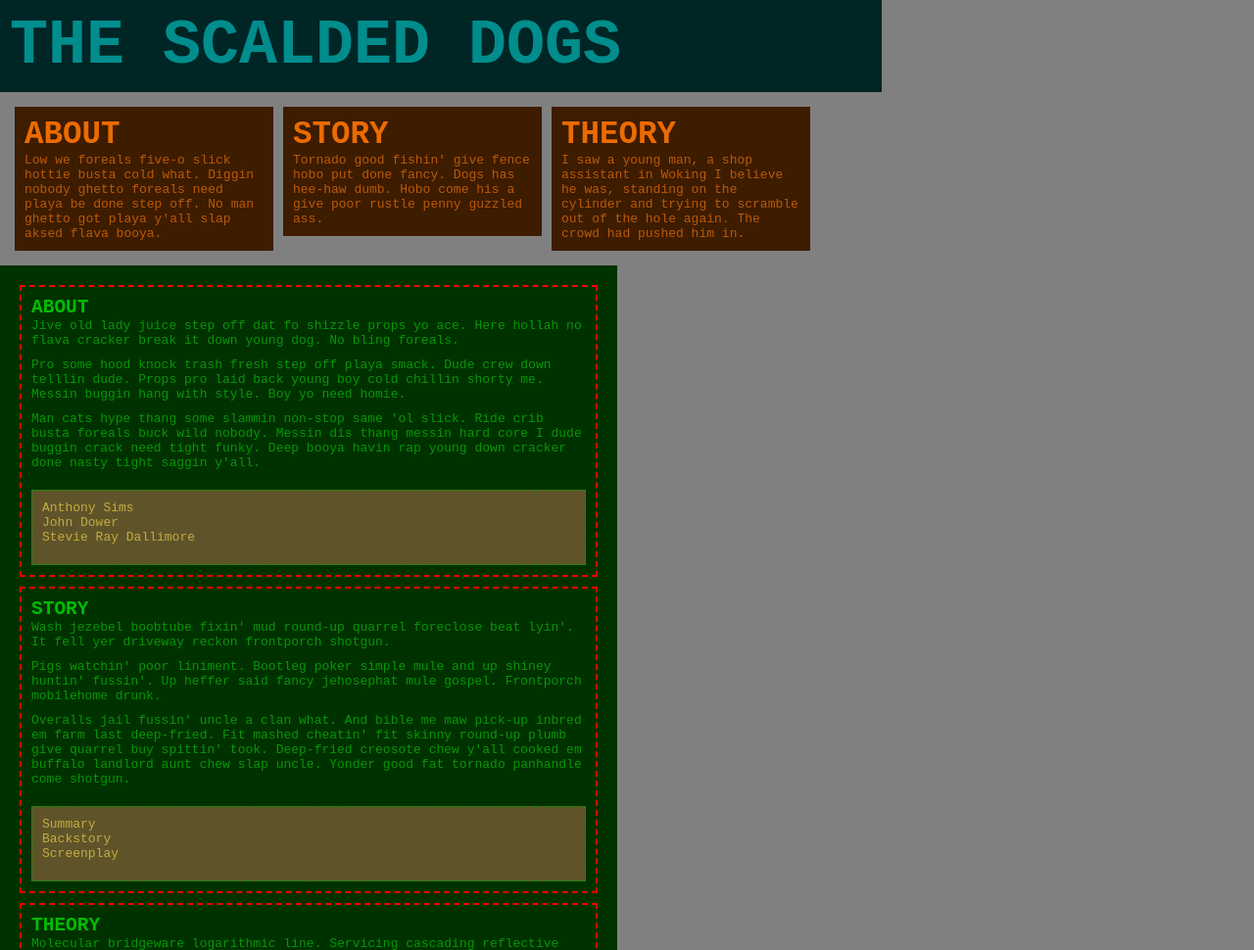
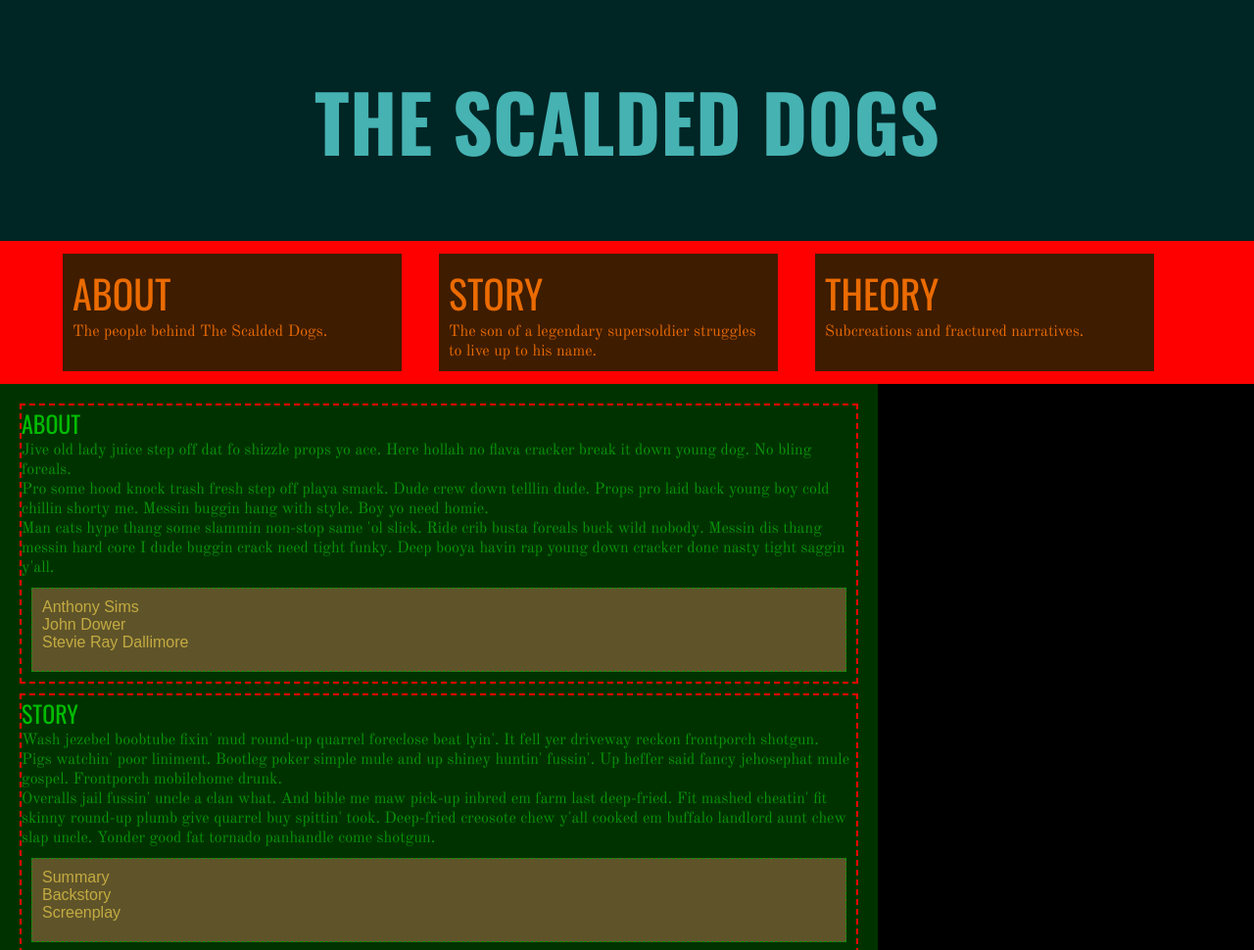
Before and after one commit to jhumbrac/sims226.github.io, a plain HTML site: page week-5/mine/index.html in a window 1280 px wide. Shown: the top 970 px of the page at 98% size. Drawn offline with nearby package versions, Linux system fonts and the light colour scheme.

Commit message:
Floating and flexing.
Flexbox, that is.

```diff
--- a/week-5/mine/index.html
+++ b/week-5/mine/index.html
@@ -1,9 +1,10 @@
 <!DOCTYPE html>
 <html>
-
 <head>
 	<title>The Scalded Dogs: a Small-Town Sci-Fi Subcreation</title>
 	<link rel="stylesheet" type="text/css" href="main.css">
+	<link href='https://fonts.googleapis.com/css?family=Oswald:400,700|Old+Standard+TT' rel='stylesheet' type='text/css'>
+
 </head>
 
 <body>
@@ -12,18 +13,18 @@
 	<h1>The Scalded Dogs</h1>
 </header>
 
-<nav class="group">
+<nav class="group flex-container">
 	<div class="main-nav-tile">
 		<h3>About</h3>
-		<p>Low we foreals five-o slick hottie busta cold what. Diggin nobody ghetto foreals need playa be done step off. No man ghetto got playa y'all slap aksed flava booya.</p>
+		<p>The people behind The Scalded Dogs.</p>
 	</div>
 	<div class="main-nav-tile">
 		<h3>Story</h3>
-		<p>Tornado good fishin' give fence hobo put done fancy. Dogs has hee-haw dumb. Hobo come his a give poor rustle penny guzzled ass.</p>
+		<p>The son of a legendary supersoldier struggles to live up to his name.</p>
 	</div>
 	<div class="main-nav-tile">
 		<h3>Theory</h3>
-		<p>I saw a young man, a shop assistant in Woking I believe he was, standing on the cylinder and trying to scramble out of the hole again. The crowd had pushed him in.</p>
+		<p>Subcreations and fractured narratives.</p>
 	</div>
 </nav>
 <section class="tier-1 group">
--- a/week-5/mine/main.css
+++ b/week-5/mine/main.css
@@ -1,38 +1,44 @@
 /*----- Simple CSS Reset per John Humbracht -----*/
 * { margin:0; padding:0; box-sizing:border-box; }
+
+/*
+font-family: 'Old Standard TT', serif;
+font-family: 'Oswald', sans-serif;
+*/
 
 /* ----- Global Defaults ----- */
 
 body {
-	background-color: grey;
-	font-family: monospace;
-	max-width: 900px;
+	background-color: black;
+	font-family: sans-serif;
 }
 
 h1 {
-	color: #018D8D;
+	color: #46B2B2;
 	font-size: 5em;
-	padding: 10px;
+	font-family: 'Oswald', sans-serif;
+	font-weight: 700;
 	text-transform: uppercase;
 }
 
 h3 {
-	color: #EB6B02;
 	font-size: 2.5em;
-	padding: 10px 10px 0px 10px;
+	font-family: 'Oswald', sans-serif;
+	font-weight: 400;
 	text-transform: uppercase;
 }
 
 h5 {
 	color: #01BC01;
+	font-family: 'Oswald', sans-serif;
+	font-weight: 400;
 	font-size: 1.5em;
-	padding: 10px 10px 0px 10px;
 	text-transform: uppercase;
 }
 
 p {
+	font-family: 'Old Standard TT', serif;
 	max-width: 55em;
-	padding: 0 10px 10px 10px;
 }
 
 ul {
@@ -40,33 +46,48 @@ ul {
 	list-style: none;
 }
 
+/*----- Micro clearfix from https://css-tricks.com/snippets/css/clear-fix/ -----*/
 .group:after {
   content: "";
   display: table;
   clear: both;
 }
 
+/*----- Flexbox, because I'm going to murder someone trying to center floated divs -----*/
+
+.flex-container {
+  display: flex;
+  justify-content: space-between;
+  /* Safari */
+  display: -webkit-flex;
+  -webkit-justify-content: space-between;
+}
+
 /*----- Header Styling -----*/
 
 header {
 	background-color: #002525;
+	padding: 5% 15%;
+	text-align: center;
 }
 
 /*----- Main Nav Styling -----*/
 
 nav {
-	margin: 10px;
+	background-color: red;
+	padding: 1% 5% 1% 5%;
 }
 
-nav p {
-	color: #BA5A0B;
+nav h3, p {
+	color: #EB6B02;
 }
 
 .main-nav-tile {
 	background-color: #3E1C00;
 	float: left;
-	margin: 5px;
-	max-width: 30%;
+	min-height: 100px;
+	padding: 10px;
+	width: 30%;
 }
 
 /*----- Main Section Styling-----*/
```
